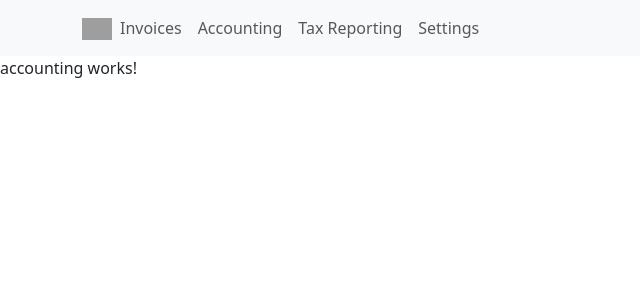
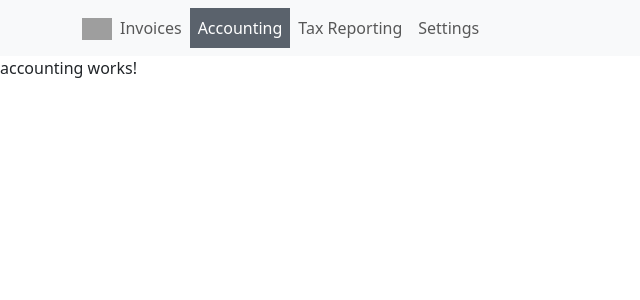
Before and after one commit to Valdemar26/accounting, an Angular app: page /accounting in a window 1280 px wide. Shown: the top 300 px of the page, without its empty margins (0-640 px from the left). Built offline with nearby package versions, Linux system fonts and the light colour scheme; grey boxes are pictures that could not be loaded.

Commit message:
feature: fixed routing bug with page reloading (added routerLink), styled menu items

```diff
--- a/src/app/menu/menu.component.html
+++ b/src/app/menu/menu.component.html
@@ -1,6 +1,6 @@
 <nav class="navbar navbar-expand-lg navbar-light bg-light">
   <div class="container">
-    <a href="#">
+    <a routerLink="invoices">
       <img style="width: 30px;" src="assets/images/angular.png" alt="Logo">
     </a>
     <button class="navbar-toggler" type="button" data-bs-toggle="collapse" data-bs-target="#navbarNav"
@@ -9,17 +9,17 @@
     </button>
     <div class="collapse navbar-collapse" id="navbarNav">
       <ul class="navbar-nav">
-        <li class="nav-item">
-          <a class="nav-link" href="invoices">Invoices</a>
+        <li class="nav-item" [class.active]="isSelected('invoices')">
+          <a class="nav-link" routerLink="invoices">Invoices</a>
         </li>
-        <li class="nav-item">
-          <a class="nav-link" href="accounting">Accounting</a>
+        <li class="nav-item" [class.active]="isSelected('accounting')">
+          <a class="nav-link" routerLink="accounting">Accounting</a>
         </li>
-        <li class="nav-item">
-          <a class="nav-link" href="tax">Tax Reporting</a>
+        <li class="nav-item" [class.active]="isSelected('tax')">
+          <a class="nav-link" routerLink="tax">Tax Reporting</a>
         </li>
-        <li class="nav-item">
-          <a class="nav-link" href="settings">Settings</a>
+        <li class="nav-item" [class.active]="isSelected('settings')">
+          <a class="nav-link" routerLink="settings">Settings</a>
         </li>
       </ul>
     </div>
--- a/src/app/menu/menu.component.scss
+++ b/src/app/menu/menu.component.scss
@@ -1,5 +1,19 @@
+/*
+TODO create list with color variables
+for example: #5a626c - mainBackground, #292929 - mainText
+font-family: "Nunito", Sans-serif;
+ */
+
 .navbar-brand {
   img {
     width: 30px;
   }
 }
+
+.nav-item.active {
+  background-color: #5a626c;
+}
+
+.nav-item.active .nav-link {
+  color: #ffffff;
+}
--- a/src/app/menu/menu.component.ts
+++ b/src/app/menu/menu.component.ts
@@ -1,12 +1,22 @@
 import { Component } from '@angular/core';
+import { Router, RouterLink } from '@angular/router';
 
 @Component({
   selector: 'app-menu',
   standalone: true,
-  imports: [],
+  imports: [
+    RouterLink
+  ],
   templateUrl: './menu.component.html',
   styleUrl: './menu.component.scss'
 })
 export class MenuComponent {
 
+  constructor(private readonly router: Router) {
+  }
+
+  public isSelected(route: string): boolean {
+    return this.router.url.includes(route);
+  }
+
 }
```
